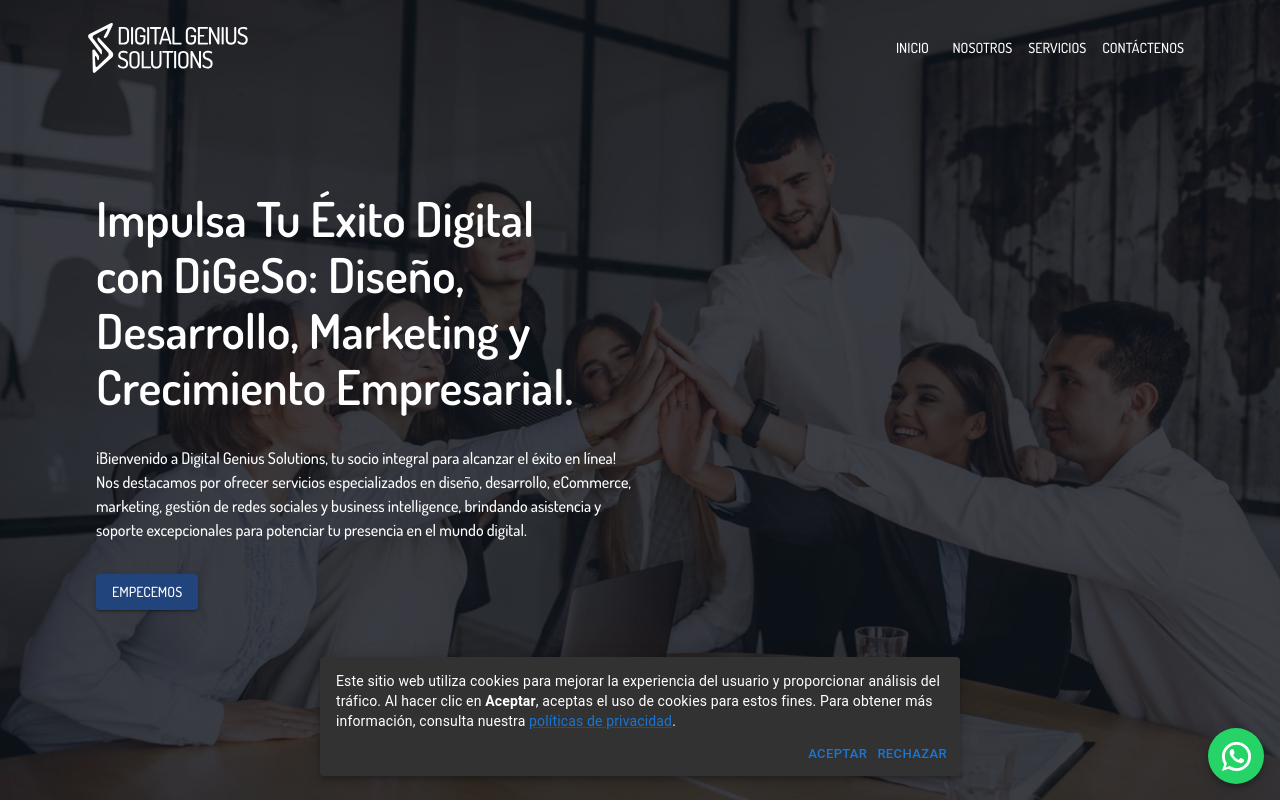
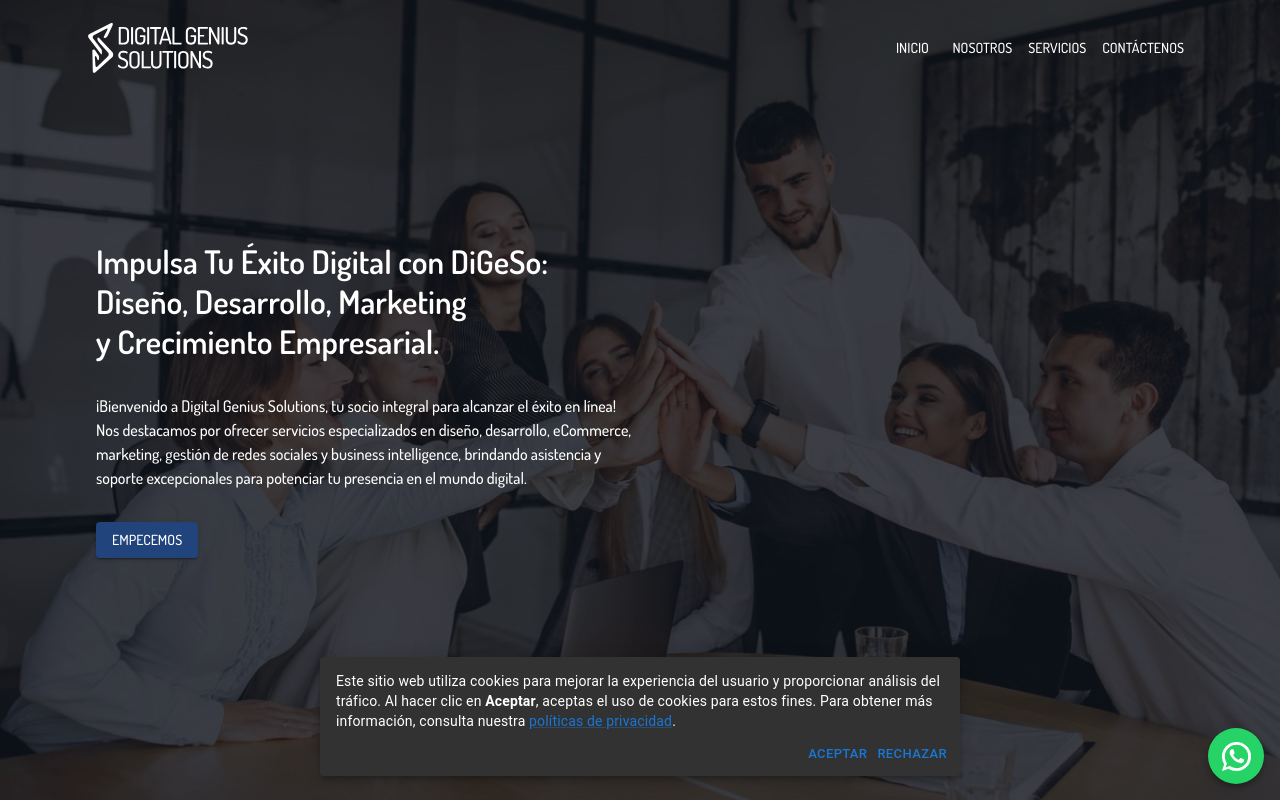
Before and after one commit to Gyomar/DiGeSo-Front, a React (Vite) app: page / in a window 1280 px wide. Shown: the top 800 px of the page. Built offline with nearby package versions, Linux system fonts and the light colour scheme.

Commit message:
se agrega meta description

```diff
--- a/index.html
+++ b/index.html
@@ -3,6 +3,7 @@
   <head>
     <meta charset="UTF-8" />
     <meta name="viewport" content="width=device-width, initial-scale=1.0" />
+    <meta name="description" content="Digital Genius Solutions ofrece servicios de desarrollo de páginas web, tiendas virtuales, marketing digital, Power BI, diseño de logos, y edición de fotos y videos. ¡Contáctanos para impulsar tu presencia en línea!">
     <link rel="icon" href="/src/assets/icons/favicon.ico" />
     <title>Digital Genius Solutions</title>
   </head>
--- a/src/pages/Home.jsx
+++ b/src/pages/Home.jsx
@@ -220,7 +220,7 @@ function Home() {
                     {...{ timeout: 3000 }}
                   >
                     <Typography
-                      variant="h3"
+                      variant="h4"
                       gutterBottom
                       fontWeight="bold"
                       sx={{
```
